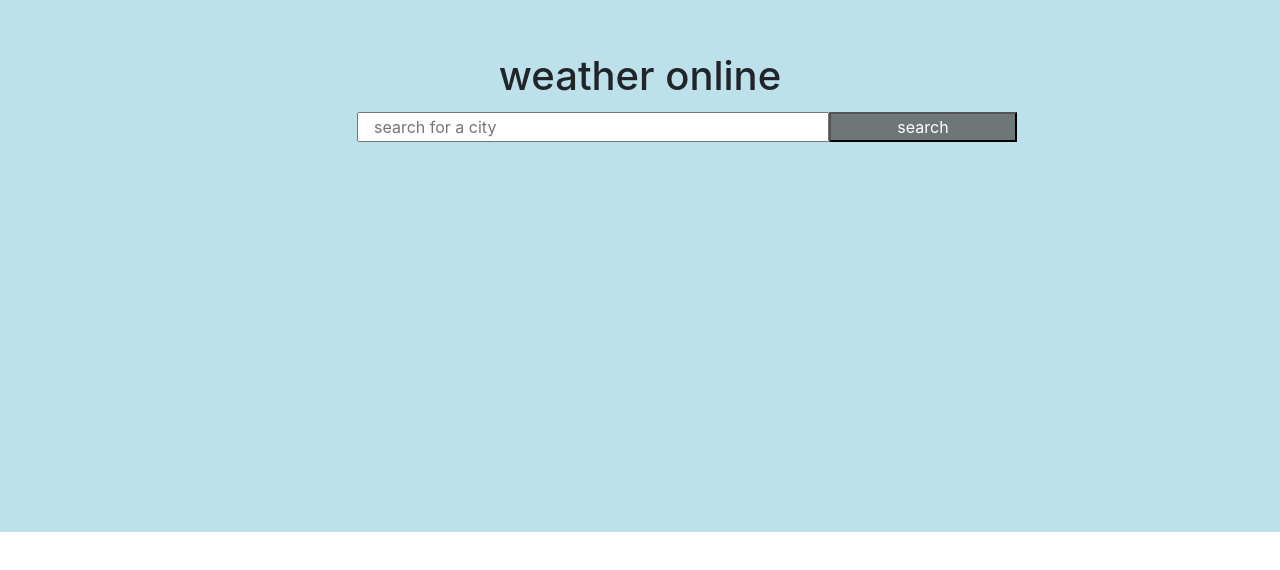
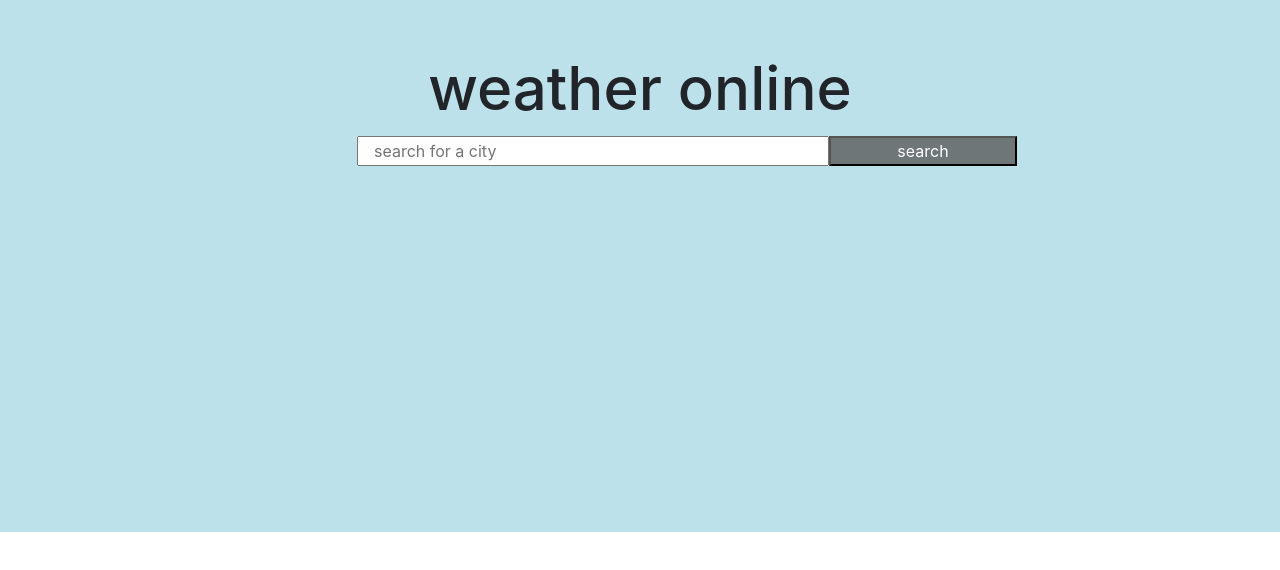
Before and after one commit to izidormaklary/weather-app, a plain HTML site: page index.html in a window 1280 px wide. Shown: the part 268-838 px from the top of the page. Drawn offline with Linux system fonts and the light colour scheme.

Commit message:
added new indexes for styling

```diff
--- a/index.html
+++ b/index.html
@@ -10,7 +10,7 @@
 </head>
 <body>
 <div id="wrap">
-    <h1 class="text-center" > weather online</h1>
+    <h1 class="heading" > weather online</h1>
 
     <div class="search container" >
         <div class="row p-1 " >
```
